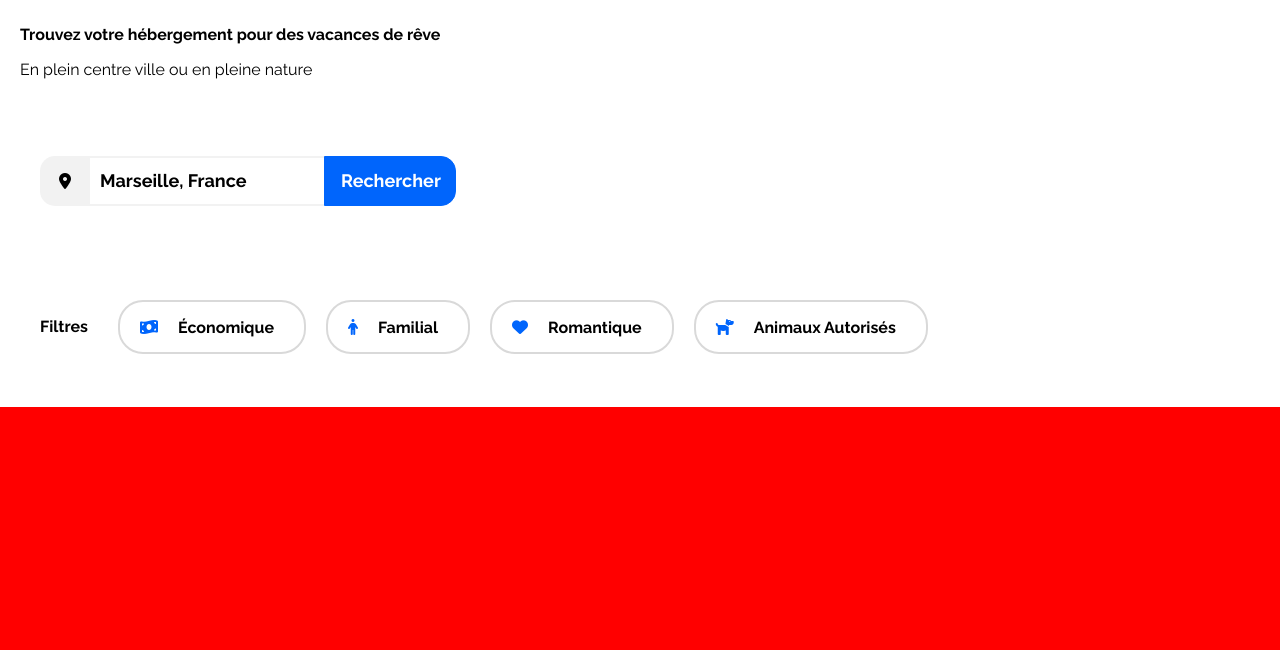
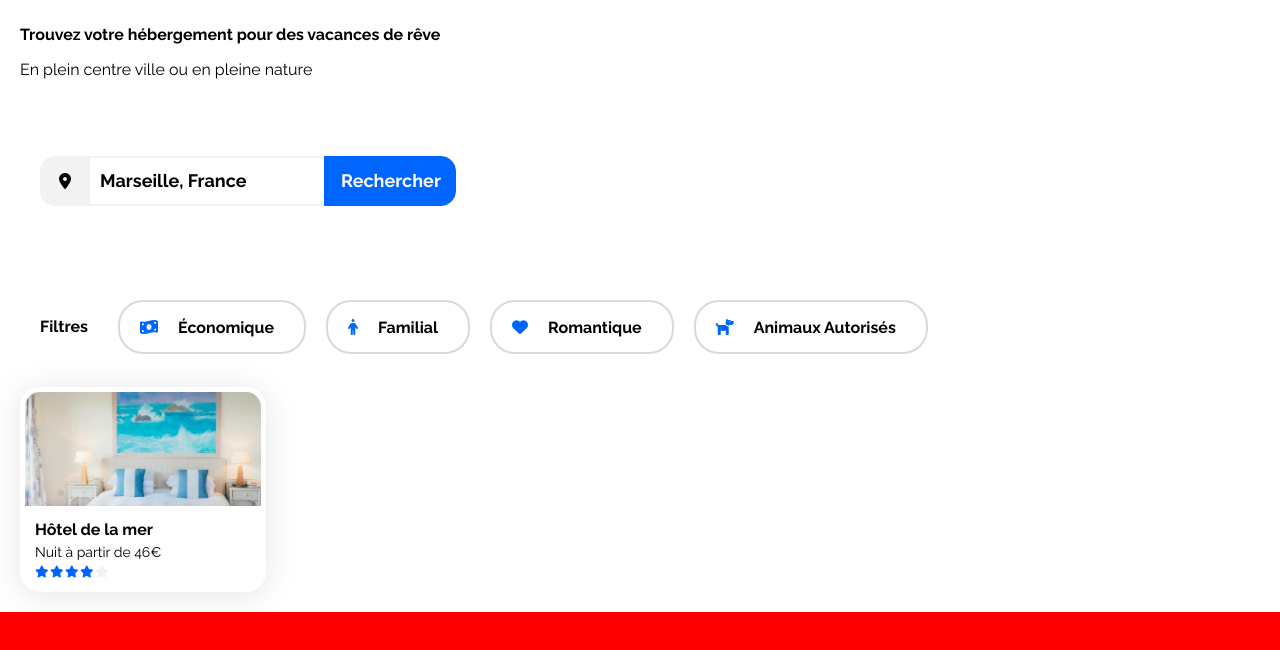
Before and after one commit to Halloween47/OC_projet_2, a plain HTML site: page index.html in a window 1280 px wide. Shown: the part 106-756 px from the top of the page. Drawn offline with Linux system fonts and the light colour scheme.

Commit message:
Étape 6 : Réalisez la “card” présente dans “Hébergements à Marseille”

```diff
--- a/css/style.css
+++ b/css/style.css
@@ -198,3 +198,72 @@ input[type=search] {
     text-align: center;
     text-transform: capitalize;
 }
+
+/* ZONE Card "Hebergement" */
+.hebergementCard {
+    /* background: blue; */
+    width: 246px;
+    /* height: 199px; */
+    height: auto;
+    filter: drop-shadow(0px 3px 15px rgba(0, 0, 0, 0.1));
+}
+.hebergementCardBg {
+    background: #FFFFFF;
+    border-radius: 20px;
+    width: 100%;
+    /* height: 100%; */
+    height: 205px;
+}
+/* .hebergementCardImg{
+    box-sizing: border-box;
+
+    border: 5px solid #FFFFFF;
+    border-radius: 20px 20px 0px 0px;
+} */
+/* .hebergementCardImg img {
+    width: 246px;height: 124px;
+    box-sizing: border-box;
+    border-radius: 20px 20px 0px 0px;
+    border: 5px solid #FFFFFF;
+} */
+.hebergementCardBg img {
+    /* width: 246px; */
+    width: 100%;
+    height: 124px;
+    box-sizing: border-box;
+    border-radius: 20px 20px 0px 0px;
+    border: 5px solid #FFFFFF;
+    object-fit: cover;
+}
+.hebergementCardTxts {
+    /* background: #000; */
+    width: 204px;height: 39px;
+    border: 5px solid #FFFFFF;
+    margin-left: 10px;
+}
+.hebergementCardTxt2 {
+    font-family: 'Raleway-Regular';
+    font-style: normal;
+    font-weight: 400;
+    font-size: 14px;
+    line-height: 16px;
+
+    color: #000000;
+    margin-top: 5px;
+}
+.hebergementCardStars {
+    padding: 0px 5px 0px 5px;
+    border-radius: 20px;
+    display: flex;
+    margin-left: 10px;
+    margin-bottom: 10px;
+}
+.hebergementCardStar  {
+    width: 15px;height: auto;
+}
+.hebergementCardStar i {
+    color: #0065FC;
+}
+.grey {
+    color: #F2F2F2 !important;
+}
--- a/index.html
+++ b/index.html
@@ -73,6 +73,39 @@
                 </p>
             </div>
         </div>
+        <div class="hebergementCard">
+            <div class="hebergementCardBg">
+                <img src="assets/Images/hebergements/4_small/annie-spratt-Eg1qcIitAuA-unsplash.jpg" alt="Hôtel de la mer">
+                <!-- <div class="hebergementCardImg">
+                    <img src="assets/Images/hebergements/4_small/annie-spratt-Eg1qcIitAuA-unsplash.jpg" alt="">
+                </div> -->
+                <div class="hebergementCardTxts">
+                    <div class="hebergementCardTxt1 bold">
+                        Hôtel de la mer
+                    </div>
+                    <div class="hebergementCardTxt2">
+                        Nuit à partir de 46€
+                    </div>
+                </div>
+                <div class="hebergementCardStars">
+                    <div class="hebergementCardStar">
+                        <i class="fas fa-star fa-xs"></i>
+                    </div>
+                    <div class="hebergementCardStar">
+                        <i class="fas fa-star fa-xs"></i>
+                    </div>
+                    <div class="hebergementCardStar">
+                        <i class="fas fa-star fa-xs"></i>
+                    </div>
+                    <div class="hebergementCardStar">
+                        <i class="fas fa-star fa-xs"></i>
+                    </div>
+                    <div class="hebergementCardStar">
+                        <i class="fas fa-star fa-xs grey"></i>
+                    </div>
+                </div>
+            </div>
+        </div>
     </main>
 </body>
 </html>
```
